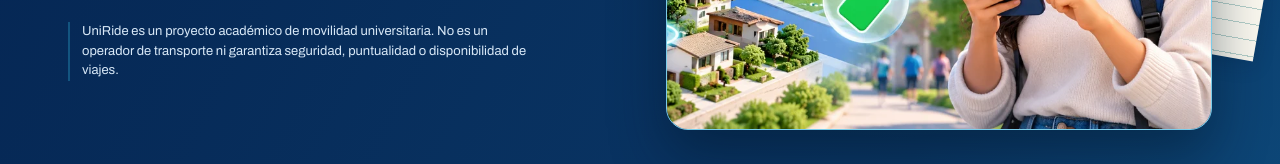
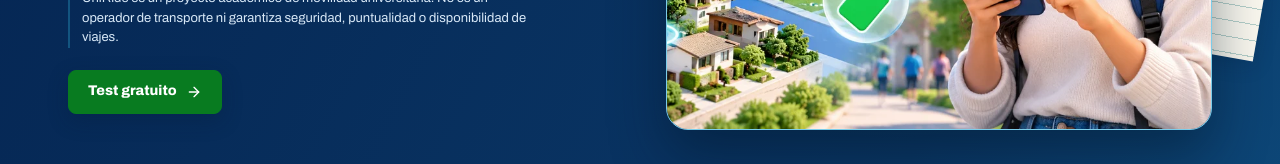
Before and after one commit to JamesLM1/UniRide, a Next.js app: page / in a window 1280 px wide. Shown: the part 420-584 px from the top of the page. Built offline with nearby package versions, Linux system fonts and the light colour scheme; no server answers.

Commit message:
feat: restaurar CTA Test gratuito en portada principal

```diff
--- a/src/app/uniride-brand.css
+++ b/src/app/uniride-brand.css
@@ -81,6 +81,28 @@ html[data-theme=dark], [data-theme=dark] .replica-page, [data-theme=dark] .repli
 .mobility-hero .mobility-headline-emphasis { color: #5addff; display: block; }
 .mobility-hero .cinema-description { color: #dfedfb; margin-top: 22px; }
 .mobility-hero .r-disclaimer { color: #c5d8ec; margin-top: 22px; }
+.mobility-hero .mobility-test-cta {
+  display: inline-flex;
+  align-items: center;
+  justify-content: center;
+  gap: 9px;
+  margin-top: 22px;
+  padding: 12px 19px;
+  min-height: 44px;
+  border: 1px solid var(--ur-green);
+  border-radius: 8px;
+  background: var(--ur-green);
+  color: #fff;
+  font-size: 14px;
+  font-weight: 800;
+  line-height: 1.2;
+  text-decoration: none;
+  box-shadow: 0 7px 20px #031a3444;
+  transition: background .2s ease, transform .2s ease;
+}
+.mobility-hero .mobility-test-cta:hover { background: var(--ur-green-hover); transform: translateY(-1px); }
+.mobility-hero .mobility-test-cta:focus-visible { outline: 3px solid #5addff; outline-offset: 3px; }
+@media(prefers-reduced-motion:reduce){.mobility-hero .mobility-test-cta{transition:none}.mobility-hero .mobility-test-cta:hover{transform:none}}
 .mobility-hero .eyebrow { color: #aedcf3; }
 .mobility-hero .hero-cursor-glow { background: radial-gradient(220px at var(--mx, 70%) var(--my, 50%), #37cdf41a, transparent 70%); }
 
--- a/src/components/sites/cobrapp/landing-experience.tsx
+++ b/src/components/sites/cobrapp/landing-experience.tsx
@@ -9,6 +9,7 @@ import {useCloneMotion,jumpToTour} from '@/hooks/use-clone-motion';
 import {BottomSections} from './bottom-sections';
 import {OfflineGuide} from './offline-guide';
 import {getLandingCopy} from './landing-copy';
+import {mobilityTestCta, mobilityTestURL} from './mobility-test';
 type Locale='es'|'en'|'pt';
 const proofScreens = ['viajes', 'reserva', 'viaje-finalizado'] as const;
 const tourScreens = ['programacion', 'reemplazo', 'ruta'] as const;
@@ -28,6 +29,7 @@ export function LandingExperience({locale='es'}:{locale?:Locale}){
       <h1>{c.heroLines.slice(0, -1).join(' ')} <span className="mobility-headline-emphasis">{c.heroLines.at(-1)}</span></h1>
       <p className="cinema-description">{c.heroText}</p>
       <p className="r-disclaimer">{c.disclaimer}</p>
+      <a className="mobility-test-cta" href={mobilityTestURL}>{mobilityTestCta[locale]} <ArrowRight size={16} aria-hidden="true"/></a>
      </div>
     </div>
     <div className="campus-visual">
```
